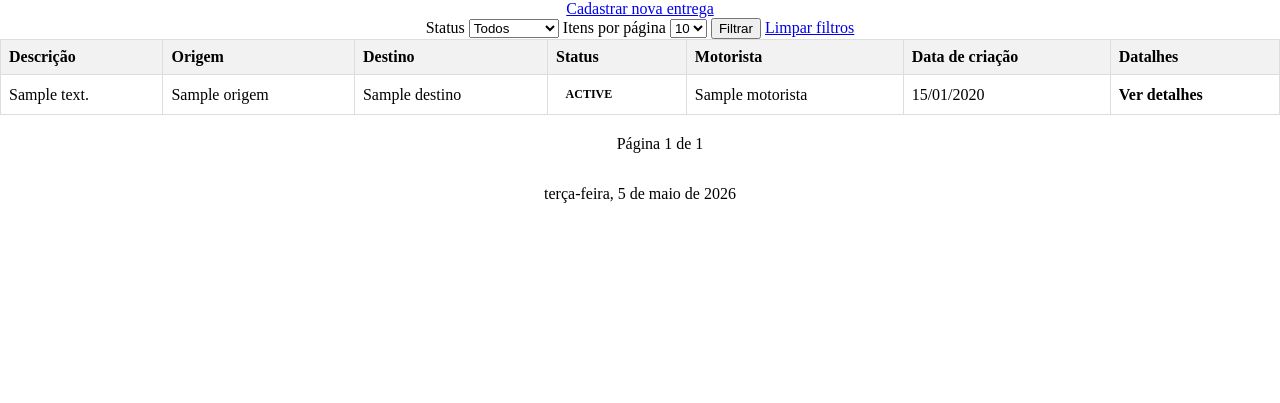
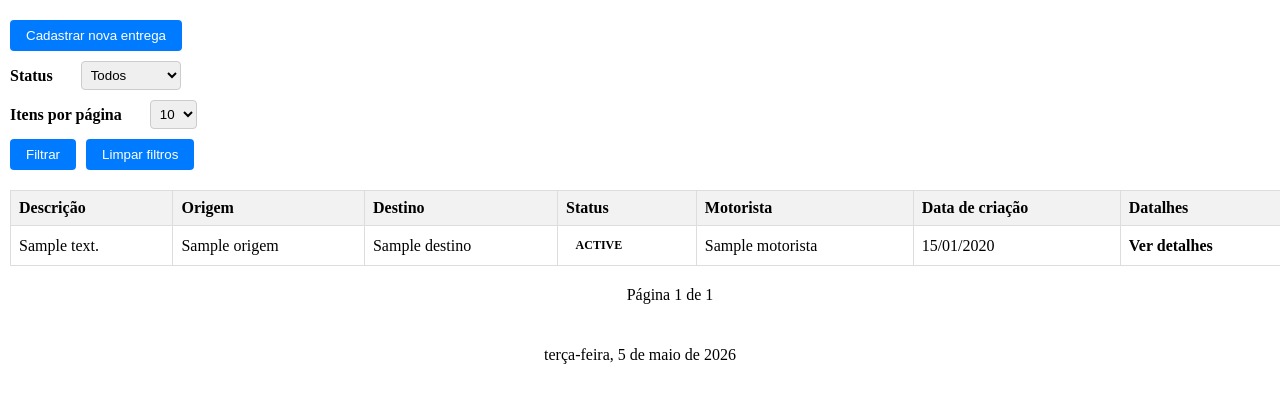
Before and after one commit to laranjeirajoao/pweb2-atividade-05-delivery-tracker, a Node server app: template src/views/layouts/entregas/index.ejs in a window 1280 px wide. Shown: the part 60-463 px from the top of the page. Run offline with Node 20, Linux system fonts and the light colour scheme; the template is opened without the code that fills it: most values are stand-ins (such as "Sample title", 1, 10 or a date in 2020); some libraries are stand-ins or nearby versions.

Commit message:
feat: adiciona layout no index e faz a estilizacao

```diff
--- a/public/css/styles.css
+++ b/public/css/styles.css
@@ -61,6 +61,9 @@ body {
 
 .div1 {
 	display: flex;
+	width: 100%;
+	height: 100%;
+	padding: 10px;
 	flex-direction: column;
 	justify-content: center;
 	align-items: center;
@@ -111,3 +114,54 @@ td {
 	border: 1px solid #ddd;
 	margin: 0 4px;
 }
+
+.filtro-form {
+	width: 100%;
+	display: flex;
+	flex-direction: column;
+	align-items: baseline;
+	margin-bottom: 20px;
+}
+
+.filtro-form-container {
+	display: flex;
+	gap: 20px;
+	margin-bottom: 10px;
+}
+
+.filtro-form-buttons {
+	display: flex;
+	gap: 10px;
+}
+
+.select-filtro-label {
+	display: flex;
+	align-items: center;
+	font-weight: bold;
+	margin-right: 8px;
+}
+
+.select-filtro {
+	padding: 5px;
+	border: 1px solid #ccc;
+	border-radius: 4px;
+}
+
+.filtro-form-buttons button {
+	padding: 8px 16px;
+	border: none;
+	background-color: #007bff;
+	color: white;
+	border-radius: 4px;
+	cursor: pointer;
+}
+
+.filtro-form-buttons button a {
+	text-decoration: none;
+	color: white;
+}
+
+#botao-cadastro {
+	margin: 10px;
+	width: 100%;
+}
--- a/src/views/layouts/entregas/index.ejs
+++ b/src/views/layouts/entregas/index.ejs
@@ -1,9 +1,12 @@
-<a href="/painel/entregas/nova">Cadastrar nova entrega</a>
+<div class="filtro-form-buttons" id="botao-cadastro">
+  <button type="button"><a href="/painel/entregas/nova">Cadastrar nova entrega</a></button>
+</div>
 
 <form method="GET" action="/painel/entregas" class="filtro-form">
-  <label for="status">Status</label>
+  <div class="filtro-form-container">
+    <label for="status" class="select-filtro-label">Status</label>
 
-  <select name="status" id="status">
+    <select name="status" class="select-filtro">
       <option value="">Todos</option>
 
       <option value="CRIADA" <%= statusSelecionado === "CRIADA" ? "selected" : "" %>>
@@ -22,19 +25,24 @@
         Cancelada
       </option>
     </select>
+  </div>
 
-  <label for="limit">Itens por página</label>
+  <div class="filtro-form-container">
+    <label for="limit" class="select-filtro-label">Itens por página</label>
 
-  <select name="limit" id="limit">
+    <select name="limit" class="select-filtro">
       <option value="10" <%= Number(limit) === 10 ? "selected" : "" %>>10</option>
       <option value="25" <%= Number(limit) === 25 ? "selected" : "" %>>25</option>
       <option value="50" <%= Number(limit) === 50 ? "selected" : "" %>>50</option>
     </select>
+  </div>
 
-  <input type="hidden" name="page" value="1">
+  <input type="hidden" name="page" value="1"> <!-- reseta a pagina quando filtra -->
+
+  <div class="filtro-form-buttons">
     <button type="submit">Filtrar</button>
-
-  <a href="/painel/entregas">Limpar filtros</a>
+    <button type="button"><a href="/painel/entregas">Limpar filtros</a></button>
+  </div>
 </form>
 
 <table id="tabela-painel-entregas">
```
Lines whose indentation alone changed are shown as unchanged.
